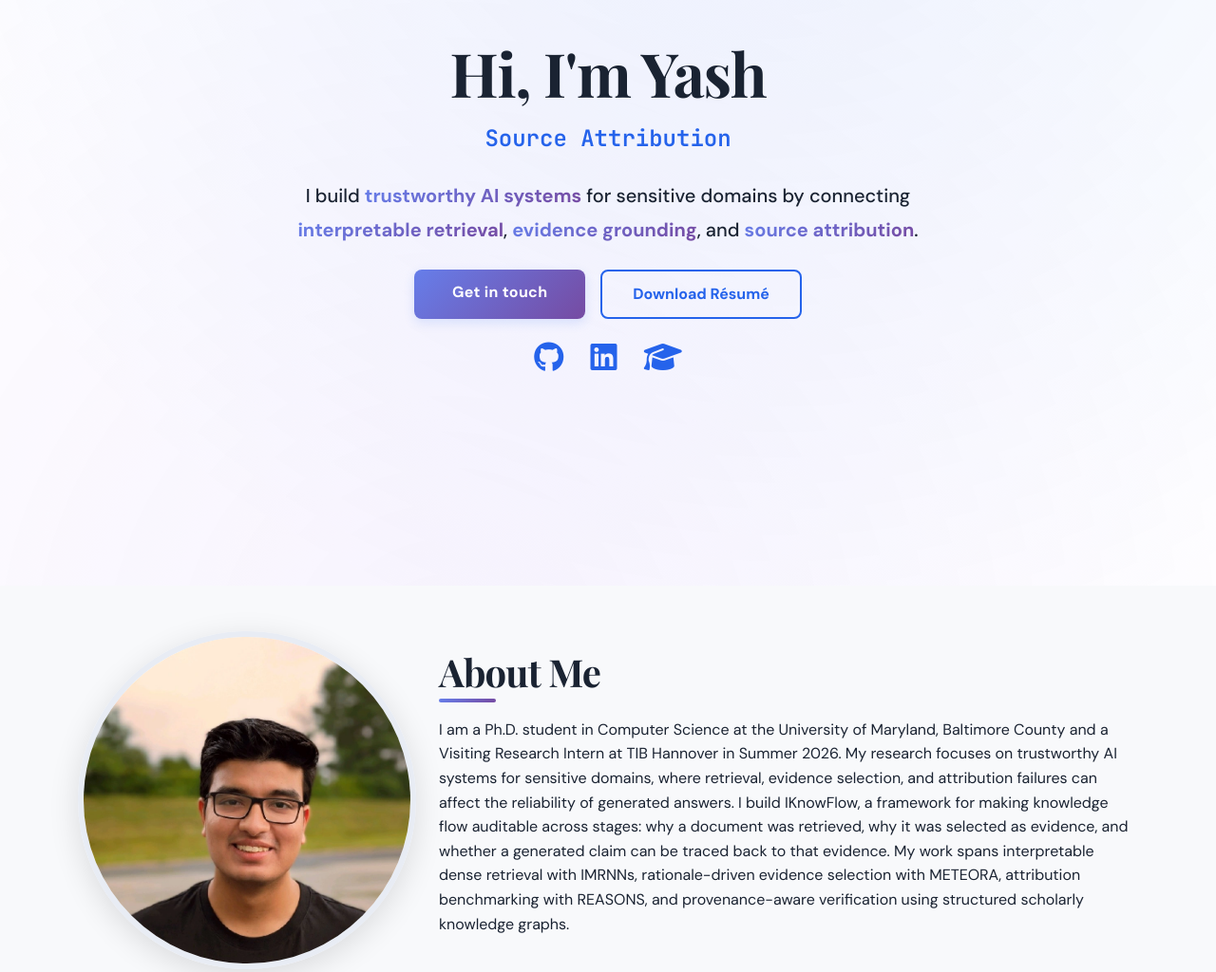
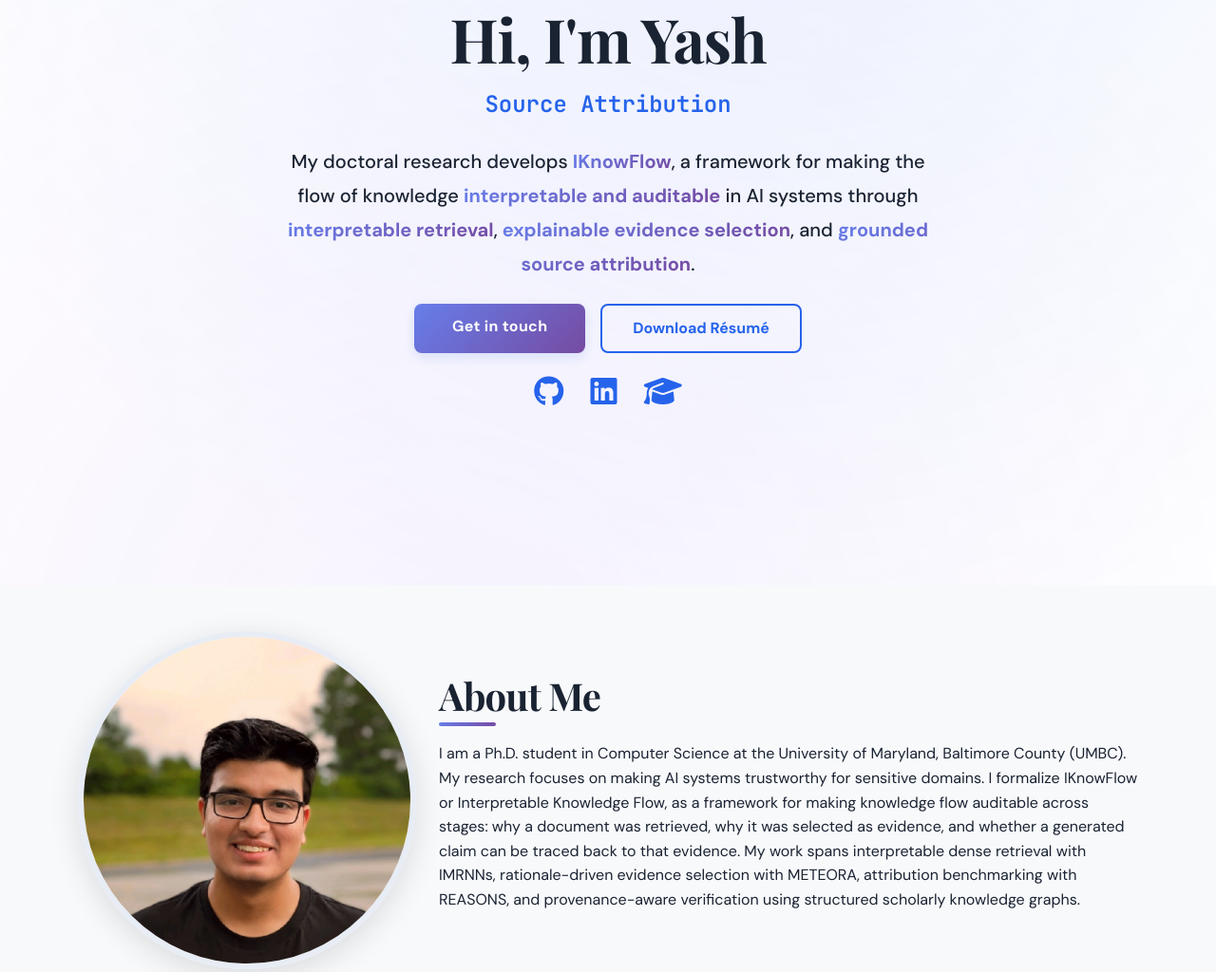
Before and after one commit to YashSaxena21/Portfolio, a plain HTML site: page index.html in a window 1280 px wide. Shown: the part 183-1207 px from the top of the page at 95% size. Drawn offline with nearby package versions, Linux system fonts and the light colour scheme.

Commit message:
Revise introduction and research focus in index.html
Updated personal introduction and research description for clarity and specificity.

```diff
--- a/index.html
+++ b/index.html
@@ -51,12 +51,7 @@
             <h1 class="display-3 fw-bold mb-3">Hi, I'm Yash</h1>
             <!-- Dynamic text cycles through research focus areas -->
             <p class="h4 mb-4"><span id="typed-role"></span></p>
-            <p class="lead mb-4">
-                I build <span class="text-accent">trustworthy AI systems</span> for sensitive domains by connecting
-                <span class="text-accent">interpretable retrieval</span>,
-                <span class="text-accent">evidence grounding</span>, and
-                <span class="text-accent">source attribution</span>.
-            </p>
+            <p class="lead mb-4"> My doctoral research develops <span class="text-accent">IKnowFlow</span>, a framework for making the flow of knowledge <span class="text-accent">interpretable and auditable</span> in AI systems through <span class="text-accent">interpretable retrieval</span>, <span class="text-accent">explainable evidence selection</span>, and <span class="text-accent">grounded source attribution</span>. </p>
 
             <div class="mb-4 d-flex flex-wrap justify-content-center gap-3">
                 <a href="contact.html" class="btn btn-accent">Get in touch</a>
@@ -81,7 +76,7 @@
                 <div class="col-md-8">
                     <h2 class="mb-4">About Me</h2>
                     <p>
-                        I am a Ph.D. student in Computer Science at the University of Maryland, Baltimore County and a Visiting Research Intern at TIB Hannover in Summer 2026. My research focuses on trustworthy AI systems for sensitive domains, where retrieval, evidence selection, and attribution failures can affect the reliability of generated answers. I build IKnowFlow, a framework for making knowledge flow auditable across stages: why a document was retrieved, why it was selected as evidence, and whether a generated claim can be traced back to that evidence. My work spans interpretable dense retrieval with IMRNNs, rationale-driven evidence selection with METEORA, attribution benchmarking with REASONS, and provenance-aware verification using structured scholarly knowledge graphs.
+                        I am a Ph.D. student in Computer Science at the University of Maryland, Baltimore County (UMBC). My research focuses on making AI systems trustworthy for sensitive domains. I formalize IKnowFlow or Interpretable Knowledge Flow, as a framework for making knowledge flow auditable across stages: why a document was retrieved, why it was selected as evidence, and whether a generated claim can be traced back to that evidence. My work spans interpretable dense retrieval with IMRNNs, rationale-driven evidence selection with METEORA, attribution benchmarking with REASONS, and provenance-aware verification using structured scholarly knowledge graphs.
                     </p>
                 </div>
             </div>
```
